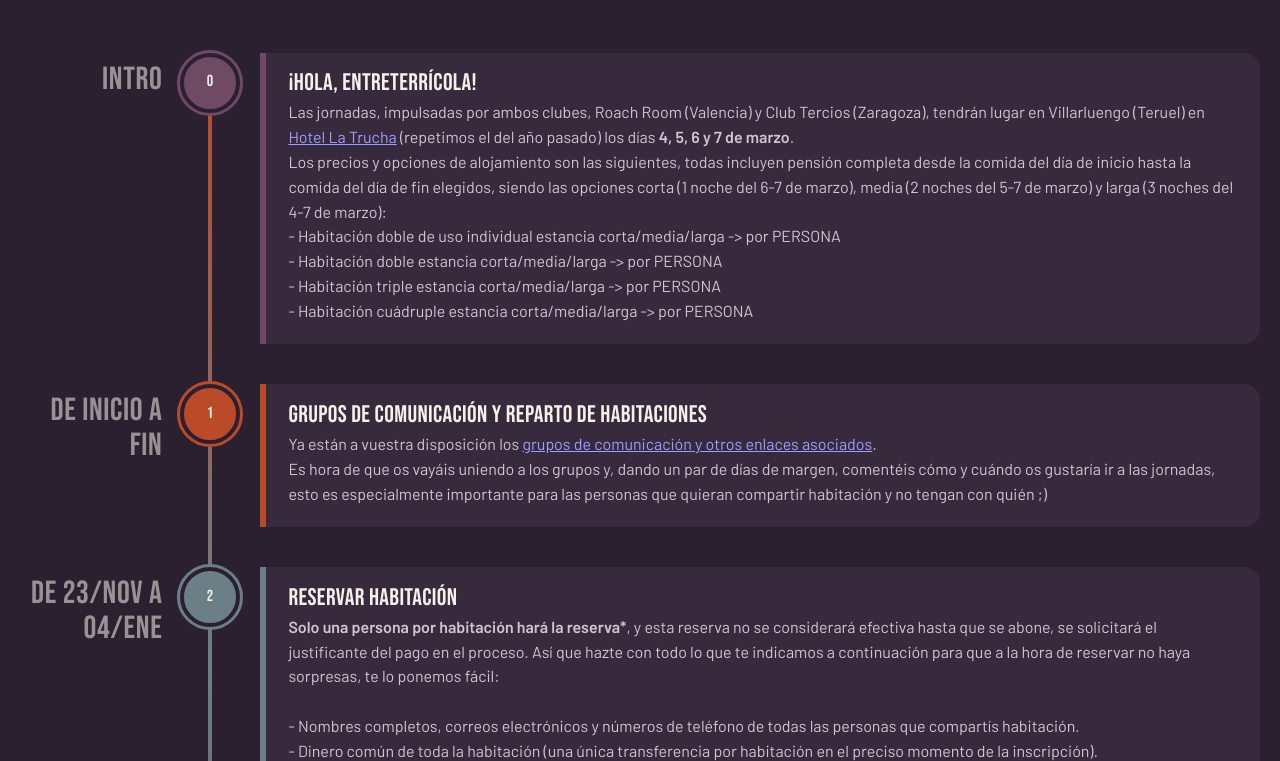
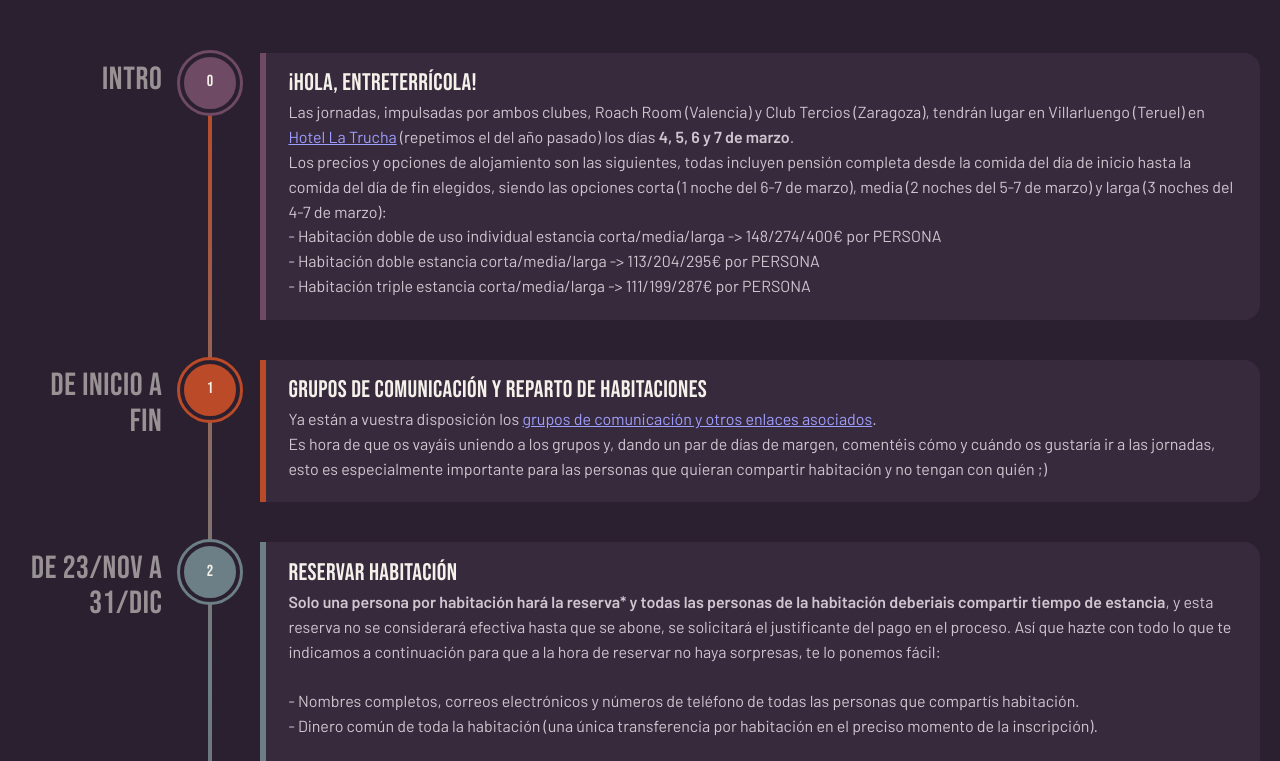
Before and after one commit to LeyPopuli/edt, a plain HTML site: page index.html in a window 1280 px wide. Shown: the part 193-954 px from the top of the page. Drawn offline with Linux system fonts and the light colour scheme.

Commit message:
Update index.html

```diff
--- a/index.html
+++ b/index.html
@@ -75,10 +75,9 @@ footer p{margin:0}
         <h2>¡Hola, entreterrícola!</h2>
         <p>Las jornadas, impulsadas por ambos clubes, Roach Room (Valencia) y Club Tercios (Zaragoza), tendrán lugar en Villarluengo (Teruel) en <a href="https://maps.app.goo.gl/9pz349DPtZQCp5Yz7" target="_blank">Hotel La Trucha</a> (repetimos el del año pasado) los días <b>4, 5, 6 y 7 de marzo</b>.</p>
         <p>Los precios y opciones de alojamiento son las siguientes, todas incluyen pensión completa desde la comida del día de inicio hasta la comida del día de fin elegidos, siendo las opciones corta (1 noche del 6-7 de marzo), media (2 noches del 5-7 de marzo) y larga (3 noches del 4-7 de marzo):</p>
-        <p>- Habitación doble de uso individual estancia corta/media/larga -> por PERSONA</p>
-        <p>- Habitación doble estancia corta/media/larga ->  por PERSONA</p>
-        <p>- Habitación triple estancia corta/media/larga ->  por PERSONA</p>
-        <p>- Habitación cuádruple estancia corta/media/larga ->  por PERSONA</p>
+        <p>- Habitación doble de uso individual estancia corta/media/larga -> 148/274/400€ por PERSONA</p>
+        <p>- Habitación doble estancia corta/media/larga -> 113/204/295€ por PERSONA</p>
+        <p>- Habitación triple estancia corta/media/larga -> 111/199/287€ por PERSONA</p>
       </div>
     </li>
     <li class="step c2">
@@ -91,14 +90,16 @@ footer p{margin:0}
       </div>
     </li>
     <li class="step c3">
-      <div class="date">DE 23/NOV A 04/ENE</div>
+      <div class="date">DE 23/NOV A 31/DIC</div>
       <div class="node" aria-hidden="true">2</div>
       <div class="body">
         <h2>Reservar habitación</h2>
-        <p><b>Solo una persona por habitación hará la reserva*</b>, y esta reserva no se considerará efectiva hasta que se abone, se solicitará el justificante del pago en el proceso. Así que hazte con todo lo que te indicamos a continuación para que a la hora de reservar no haya sorpresas, te lo ponemos fácil:</p>
+        <p><b>Solo una persona por habitación hará la reserva* y todas las personas de la habitación deberiais compartir tiempo de estancia</b>, y esta reserva no se considerará efectiva hasta que se abone, se solicitará el justificante del pago en el proceso. Así que hazte con todo lo que te indicamos a continuación para que a la hora de reservar no haya sorpresas, te lo ponemos fácil:</p>
         <br>
         <p>- Nombres completos, correos electrónicos y números de teléfono de todas las personas que compartís habitación.</p>
         <p>- Dinero común de toda la habitación (una única transferencia por habitación en el preciso momento de la inscripción).</p>
+        <br>
+        <p>EL DÍA 23 DE NOVIEMBRE POR LA TARDE SE ENVIARÁ POR LOS GRUPOS DE COMUNICACIÓN EN LINK DE INSCRIPCIONES :)</p>
         <br>
         <p>*Como en años anteriores, las plazas son limitadas y se tendrán en cuenta los siguientes criterios a la hora de priorizar las reservas de habitaciones: habitaciones dobles (con dos personas) sobre dobles de uso individual y el orden de reserva, priorizando siempre que el mayor número de personas puedan asistir. Si la opción seleccionada no estuviese disponible "por orden", intentaremos ofrecerte alternativas.</p>
       </div>
```
